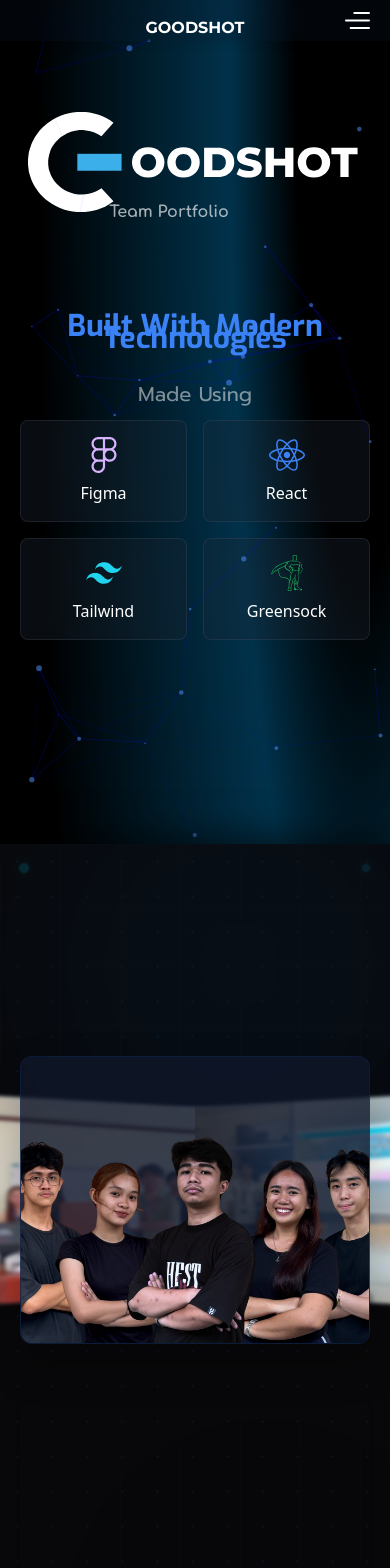
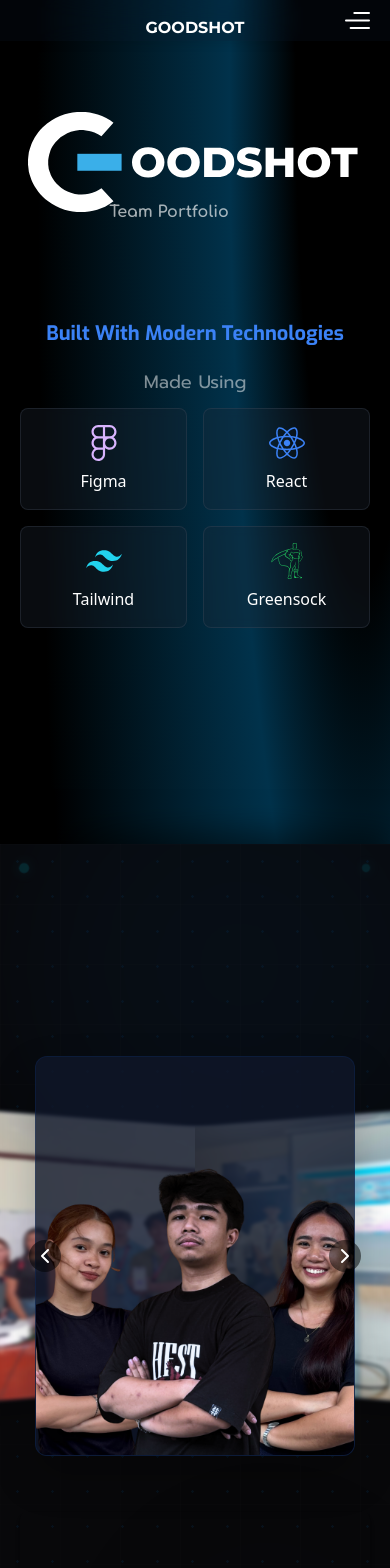
Before and after one commit to dhyanamshah/dmechatronicx, a React (Vite) app: page / in a window 390 px wide. Shown: the top 1568 px of the page. Built offline with nearby package versions, Linux system fonts and the light colour scheme.

Commit message:
feat: Add responsive particle initialization and enhance navigation button visibility on mobile

```diff
--- a/src/animations/animations.js
+++ b/src/animations/animations.js
@@ -26,7 +26,7 @@
             trigger: "body",
             start: "5% top",
             end: "30% top",
-            scrub: true,
+            scrub: 0.3,
         },
         opacity: 0.2,
         scale: 0.95,
@@ -585,3 +585,65 @@
         });
     });
 };
+
+// ===== RESPONSIVE PARTICLES =====
+export const initResponsiveParticles = (containerRef, config) => {
+    // Mobile breakpoint - could adjust based on your needs
+    const MOBILE_BREAKPOINT = 768;
+
+    // Function to check if current device is mobile sized
+    const isMobileView = () => window.innerWidth < MOBILE_BREAKPOINT;
+
+    // Function to initialize particles
+    const initParticles = () => {
+        if (window.particlesJS) {
+            window.particlesJS('particles-js', config);
+            if (containerRef.current) {
+                containerRef.current.style.display = 'block';
+            }
+        }
+    };
+
+    // Function to destroy particles
+    const destroyParticles = () => {
+        if (window.pJSDom && window.pJSDom.length) {
+            window.pJSDom.forEach(dom => dom.pJS.fn.vendors.destroypJS());
+            window.pJSDom = [];
+        }
+
+        if (containerRef.current) {
+            containerRef.current.style.display = 'none';
+        }
+    };
+
+    // Handle screen resize
+    const handleResize = () => {
+        if (isMobileView()) {
+            destroyParticles();
+        } else {
+            initParticles();
+        }
+    };
+
+    // Set up resize event listener
+    window.addEventListener('resize', handleResize);
+
+    // Initial setup based on current screen size - perform immediate initialization
+    if (isMobileView()) {
+        if (containerRef.current) {
+            containerRef.current.style.display = 'none';
+        }
+    } else {
+        // On larger screens, initialize particles immediately
+        // Small timeout to ensure DOM is ready
+        setTimeout(() => {
+            initParticles();
+        }, 100);
+    }
+
+    // Return cleanup function
+    return () => {
+        window.removeEventListener('resize', handleResize);
+        destroyParticles();
+    };
+};
--- a/src/components/ParticlesBackground.jsx
+++ b/src/components/ParticlesBackground.jsx
@@ -1,5 +1,6 @@
 import React, { useEffect, useRef } from "react";
 import particlesConfig from "../assets/particlesjs-config.json";
+import { initResponsiveParticles } from "../animations/animations";
 
 const ParticlesBackground = () => {
   const particlesContainerRef = useRef(null);
@@ -21,21 +22,20 @@
           });
         }
 
-        // Initialize particles
-        window.particlesJS("particles-js", particlesConfig);
+        // Initialize responsive particles after script is loaded
+        return initResponsiveParticles(particlesContainerRef, particlesConfig);
       } catch (error) {
         console.error("Failed to load particles.js:", error);
+        return () => {}; // Return empty cleanup function in case of error
       }
     };
 
-    loadParticlesJS();
+    // Execute and store cleanup function
+    const cleanupPromise = loadParticlesJS();
 
-    // Cleanup
+    // Cleanup both the script and the particles
     return () => {
-      if (window.pJSDom && window.pJSDom.length) {
-        window.pJSDom.forEach((dom) => dom.pJS.fn.vendors.destroypJS());
-        window.pJSDom = [];
-      }
+      cleanupPromise.then((cleanup) => cleanup && cleanup());
     };
   }, []);
 
--- a/src/components/TechStack.jsx
+++ b/src/components/TechStack.jsx
@@ -26,7 +26,7 @@
       <h2
         id="title"
         ref={titleRef}
-        className="text-3xl/3 font-exo font-bold text-center mb-8 text-blue-500 dark:text-white opacity-0"
+        className="text-xl md:text-2xl lg:text-3xl font-exo font-bold text-center mb-4 md:mb-8 text-blue-500 dark:text-white opacity-0 px-2"
       >
         Built With Modern Technologies
       </h2>
@@ -35,7 +35,7 @@
         <h3
           id="sub"
           ref={subRef}
-          className="text-xl font-prompt text-center text-white mb-3 font-medium opacity-0"
+          className="text-lg md:text-xl font-prompt text-center text-white mb-3 font-medium opacity-0"
         >
           Made Using
         </h3>
--- a/src/constant/index.js
+++ b/src/constant/index.js
@@ -31,7 +31,7 @@
             details: "",
             image: "/profile/symond.png", // profile image path
             skills: ["React", "Tailwind CSS", "JavaScript"],
-            quote: "Ang mahalaga ay importante.",
+            quote: "When I am beset by foolish thoughts, I do at times wistfully wish I bore a weaponized autism.",
             links: [
                 { platform: "GitHub", url: "https://github.com/04Sai" },
                 { platform: "Facebook", url: "https://www.facebook.com/Symond0422" },
@@ -61,7 +61,7 @@
             description: " A creative UI/UX designer with a passion for crafting user-centered designs. Committed to enhancing user experiences through innovative design solutions.",
             image: "/profile/kenn.png",
             skills: ["HTML", "CSS", "Figma"],
-            quote: "Why seek validation from the world who crucified a perfect man?",
+            quote: "Why quote when you can just not",
             links: [
                 { platform: "GitHub", url: "https://github.com/KennedyHFB" },
                 { platform: "Facebook", url: "https://www.facebook.com/elirapsa" },
@@ -77,7 +77,7 @@
             description: " A detail-oriented QA tester with a strong focus on ensuring software quality. Experienced in manual and automated testing methodologies.",
             image: "/profile/angge.png",
             skills: ["HTML", "CSS", "UI/UX Design"],
-            quote: "Why seek validation from the world who crucified a perfect man?",
+            quote: "Believe you can and you're halfway there",
             links: [
                 { platform: "GitHub", url: "https://github.com/anggemrqz" },
                 { platform: "Facebook", url: "https://www.facebook.com/anggemrqz" },
--- a/src/styles/aboutUsCards.css
+++ b/src/styles/aboutUsCards.css
@@ -110,10 +110,22 @@
   transform: translateX(150%) translateY(-50%);
 }
 
-/* Responsive adjustments */
+/* Make navigation buttons visible on mobile */
 @media (max-width: 768px) {
-  :root {
-    --card-width: 25rem;
-    --card-height: 18rem;
+  .nav.left {
+    transform: translateX(-50%) translateY(-50%);
+    left: 10px;
+  }
+
+  .nav.right {
+    transform: translateX(50%) translateY(-50%);
+    right: 10px;
+  }
+
+  .nav {
+    background: rgba(0, 0, 0, 0.5);
+    width: 2rem;
+    height: 2rem;
+    font-size: 1.5rem;
   }
 }
```
